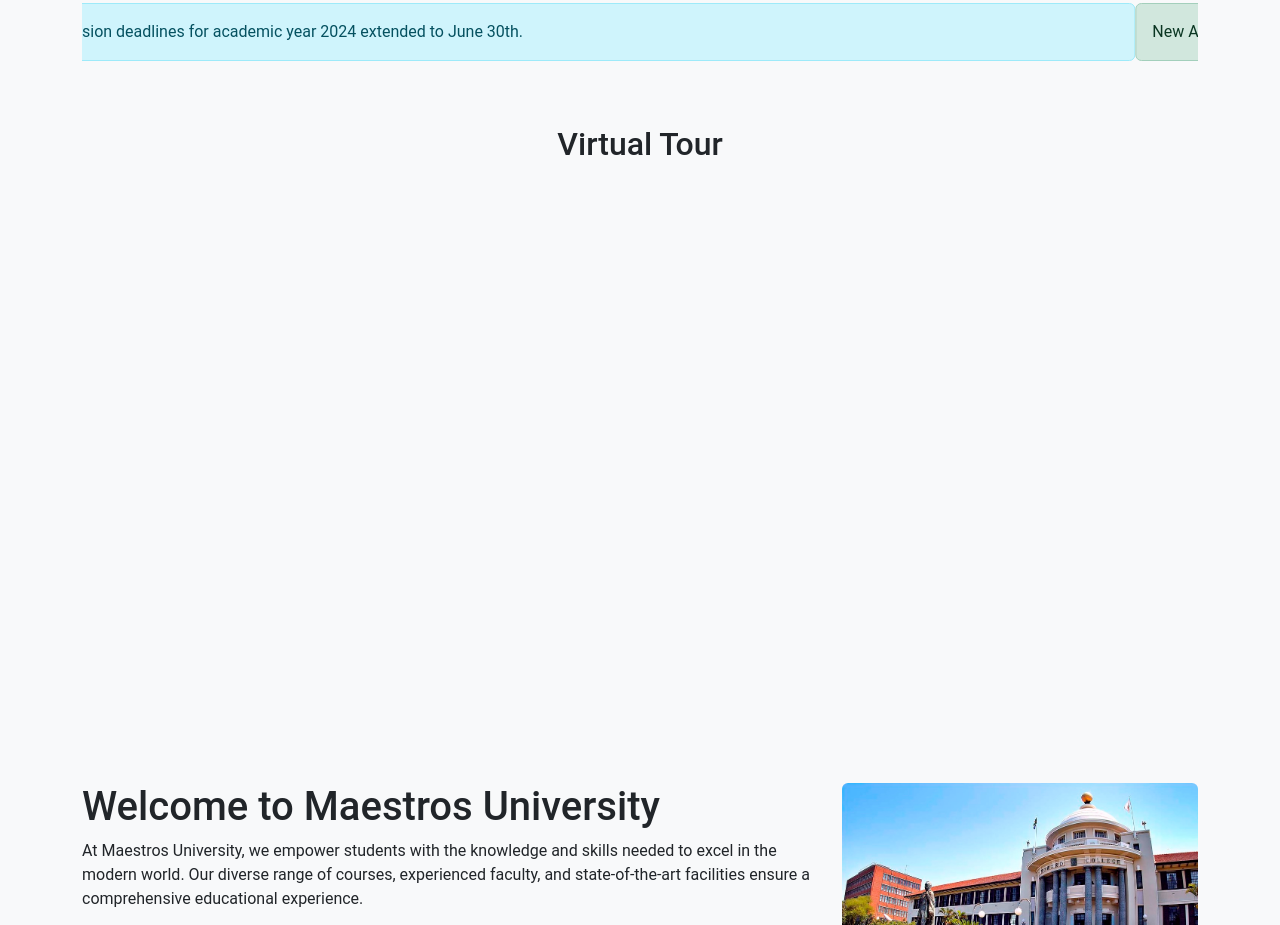
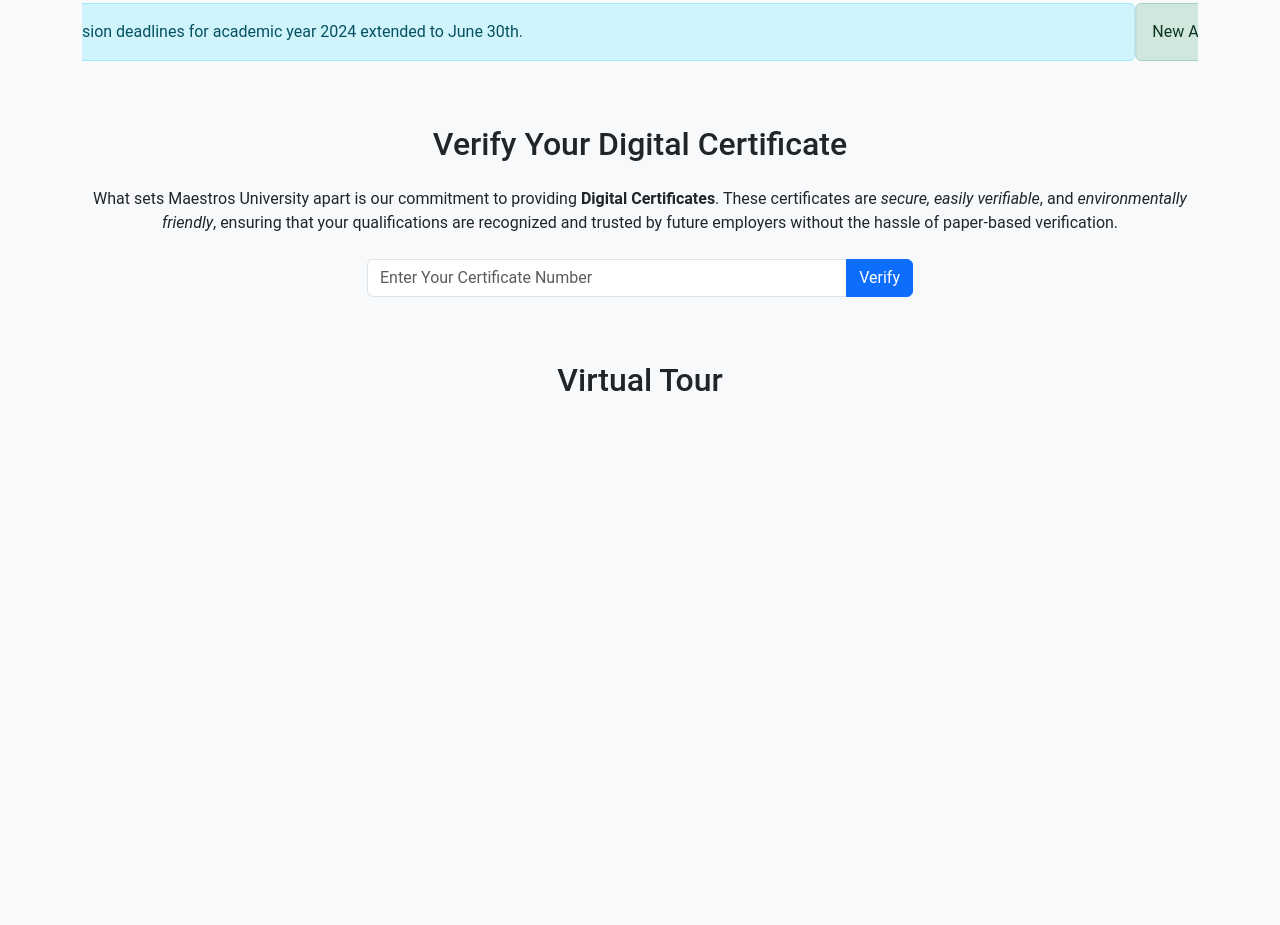
Before and after one commit to j28unior/Maestros-University, a plain HTML site: page index.html in a window 1280 px wide. Shown: the part 1015-1940 px from the top of the page. Drawn offline with nearby package versions, Linux system fonts and the light colour scheme; a script that the page names is missing.

Commit message:
Update index.html

```diff
--- a/index.html
+++ b/index.html
@@ -157,6 +157,41 @@
             </div>
         </div>
     </section>
+
+    <!-- Digital Certificate Verification Section -->
+<section class="digital-certification my-5">
+    <div class="container">
+        <h2 class="text-center mb-4">Verify Your Digital Certificate</h2>
+        <p class="text-center mb-4">
+            What sets Maestros University apart is our commitment to providing <strong>Digital Certificates</strong>.
+            These certificates are <em>secure, easily verifiable</em>, and <em>environmentally friendly</em>, ensuring that
+            your qualifications are recognized and trusted by future employers without the hassle of paper-based verification.
+        </p>
+        <div class="row justify-content-center">
+            <div class="col-md-6">
+                <form id="certificateForm" aria-label="Digital Certificate Verification Form">
+                    <div class="input-group mb-3">
+                        <input
+                            type="text"
+                            class="form-control"
+                            id="certificateNumber"
+                            placeholder="Enter Your Certificate Number"
+                            aria-label="Certificate Number"
+                            required
+                            aria-required="true"
+                        >
+                        <button class="btn btn-primary" type="submit" aria-label="Verify Certificate">
+                            Verify
+                        </button>
+                    </div>
+                </form>
+                <!-- Verification Message -->
+                <div id="verificationMessage" class="alert d-none" role="alert"></div>
+            </div>
+        </div>
+    </div>
+</section>
+
 
     <!-- Virtual Tour Section -->
     <section class="virtual-tour my-5">
```
